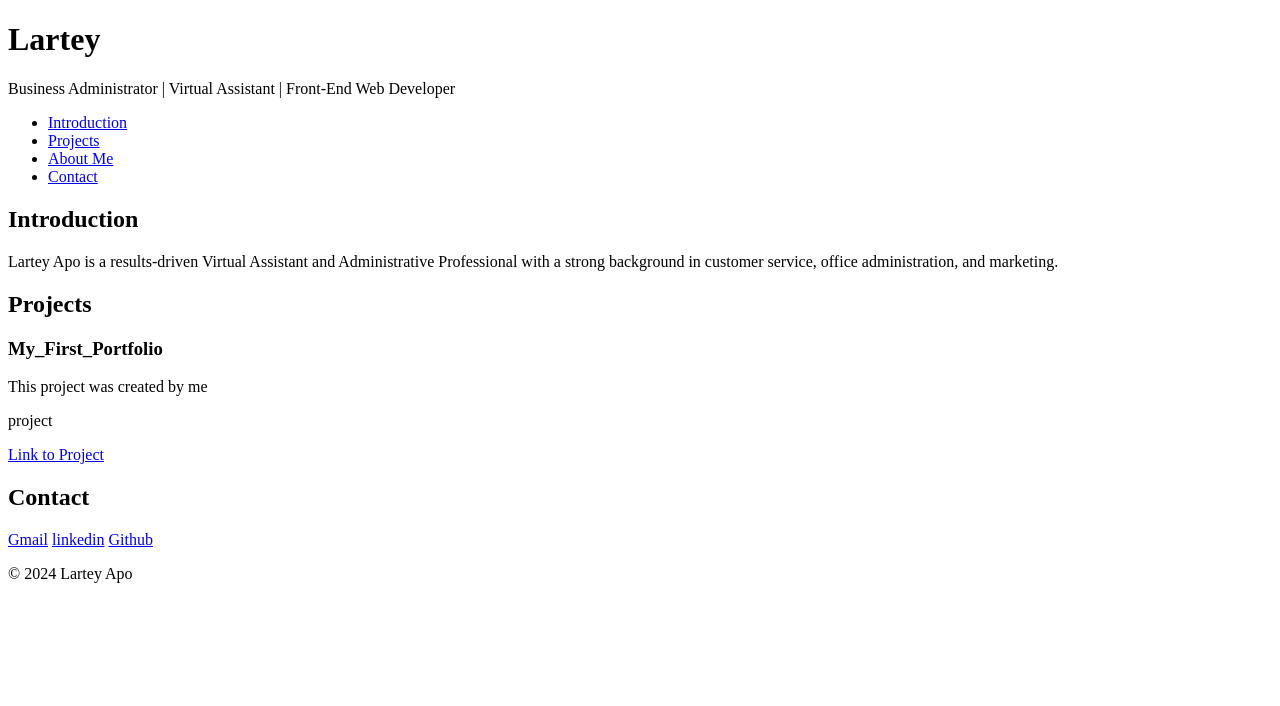
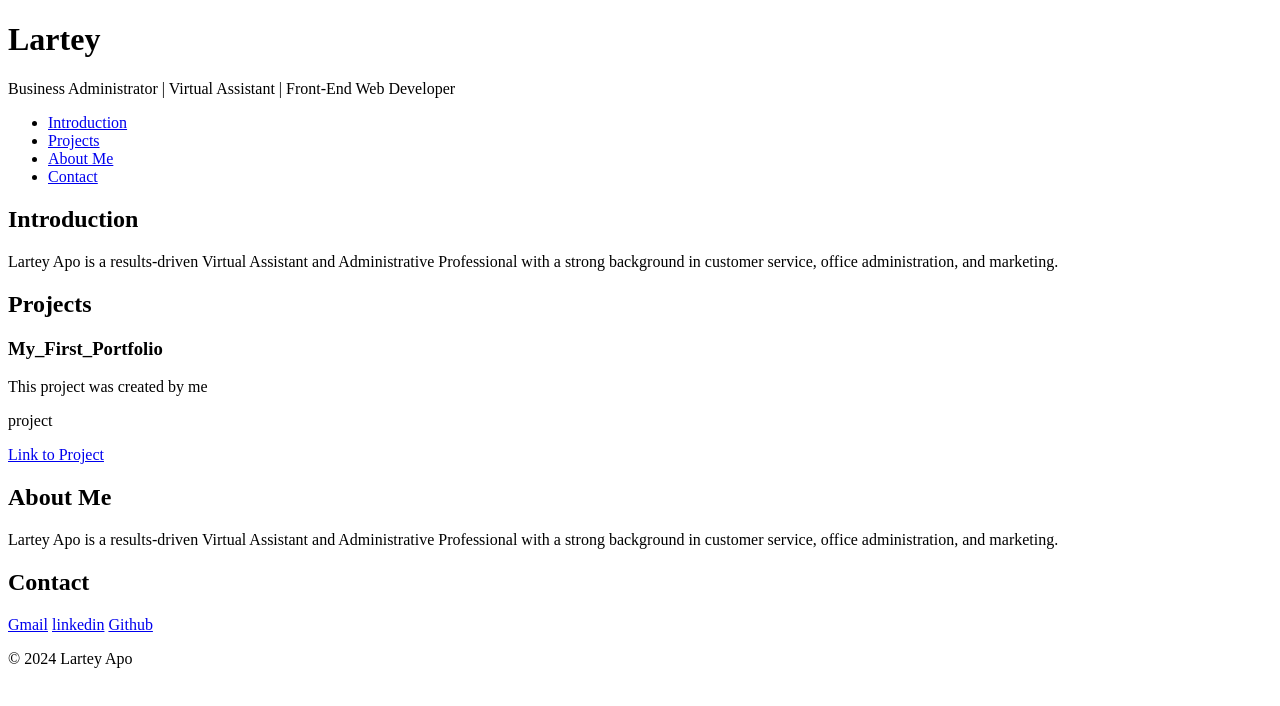
Before and after one commit to Lartey-ops/My_First_Portfolio, a plain HTML site: page portfolio/index.html in a window 1280 px wide. Drawn offline with Linux system fonts and the light colour scheme.

Commit message:
New portfolio

```diff
--- a/portfolio/index.html
+++ b/portfolio/index.html
@@ -34,6 +34,12 @@
             <a href="https://github.com/Lartey-ops" target="_blank"">Link to Project</a>
         </article>
     </section>
+    <section id="about">
+        <h2>About Me</h2>
+        <p>Lartey Apo is a results-driven Virtual Assistant and Administrative Professional
+            with a strong background in customer service, office administration, and
+            marketing.</p>
+    </section>
     <section id="contact">
         <h2>Contact</h2>
         <a href="mailto:larteyapo@gmail.com">Gmail</a>
```
